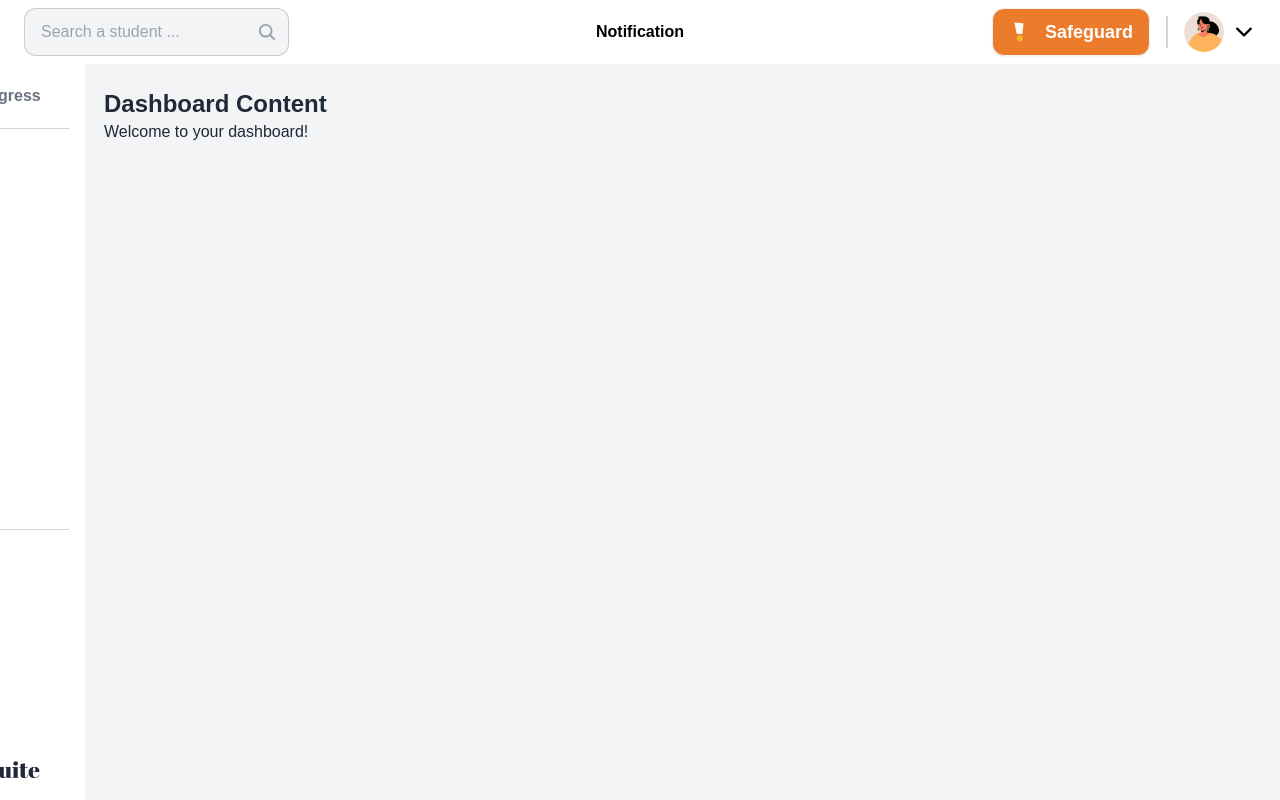
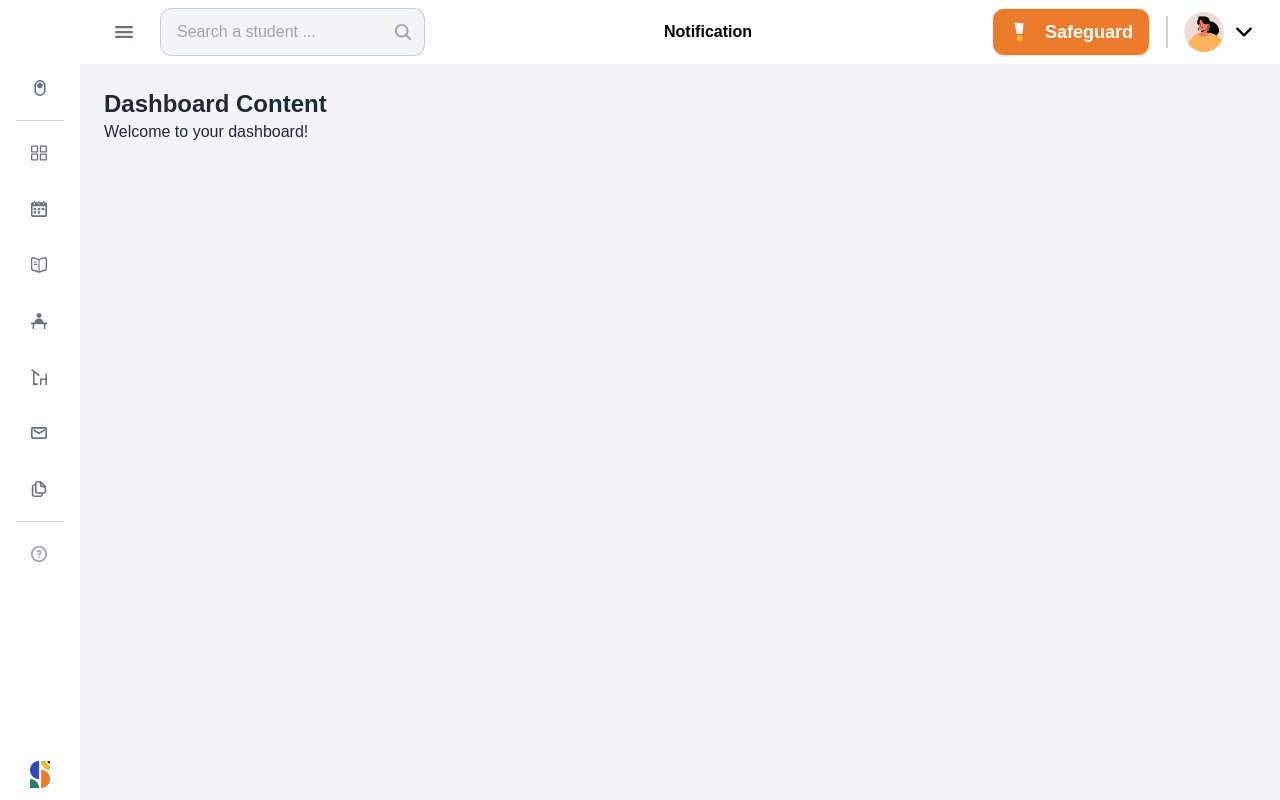
Before and after one commit to Habibhanini/schoolsuits, a Next.js app: page /dashboard in a window 1280 px wide. Built offline with nearby package versions, Linux system fonts and the light colour scheme.

Commit message:
fixed Layout basically completed

```diff
--- a/app/components/LeftSidebar.tsx
+++ b/app/components/LeftSidebar.tsx
@@ -1,41 +1,42 @@
 import Link from "next/link";
-import LeftSideBarLinks from "./NavLinks/LeftSidebarLinks"; // Ensure this path is correct
+import LeftSideBarLinks from "./NavLinks/LeftSidebarLinks";
 import Image from "next/image";
 
-// Define the props interface
 interface LeftSidebarProps {
-  isOpen: boolean; // to track whether the sidebar is open or closed
-  toggleSidebar: () => void; // function to toggle the sidebar
+  isOpen: boolean;
+  toggleSidebar: any; // to track whether the sidebar is open or closed
 }
 
+// LeftSidebar component
 const LeftSidebar: React.FC<LeftSidebarProps> = ({ isOpen, toggleSidebar }) => {
   return (
     <div
-      className={`fixed inset-y-0 left-0 w-64 bg-white mt-14 p-4 transform transition-transform duration-400 ease-in-out ${
-        isOpen ? "translate-x-0 lg:static" : "-translate-x-2/3"
+      className={`fixed inset-y-0 left-0 bg-white p-4  transition-all duration-200  ${
+        isOpen ? "w-64" : "w-20"
       }`}
-      onMouseEnter={toggleSidebar} // Open on hover
-      onMouseLeave={toggleSidebar} // Close on mouse leave
     >
-      <LeftSideBarLinks />
+      {/* Links and icons */}
+      <div className="mt-12">
+        <LeftSideBarLinks isOpen={isOpen} />
+      </div>
+      {/* Bottom images */}
       <div className="absolute bottom-4 left-0 right-0 flex justify-center space-x-2">
         <Link href="#">
           <Image
             src="/images/LogoSchoolSuite.png"
             alt="First Image"
-            width={20}
-            height={20}
-            className="mr-4"
+            width={isOpen ? 20 : 20}
+            height={isOpen ? 20 : 20}
+            className={`translate-y-1 ${!isOpen && "ml-2"}`}
           />
         </Link>
-
         <Link href="#">
           <Image
             src="/images/SchoolSuite.png"
             alt="Second Image"
-            width={120}
-            height={60}
-            className="translate-y-1"
+            width={isOpen ? 120 : 40}
+            height={isOpen ? 60 : 40}
+            className={`translate-y-1 ${!isOpen && "hidden"}`}
           />
         </Link>
       </div>
--- a/app/components/NavLinks/LeftSidebarLinks.tsx
+++ b/app/components/NavLinks/LeftSidebarLinks.tsx
@@ -12,7 +12,11 @@ import {
   FaQIcon,
 } from "@/app/icons/SvgIcons";
 
-const LeftSideBarLinks = () => {
+interface LeftSideBarLinksProps {
+  isOpen: boolean; // Prop to determine if sidebar is open or closed
+}
+
+const LeftSideBarLinks: React.FC<LeftSideBarLinksProps> = ({ isOpen }) => {
   const [activeLink, setActiveLink] = useState("");
 
   const links = [
@@ -21,9 +25,10 @@ const LeftSideBarLinks = () => {
       href: "#",
       icon: (
         <DashboardIcon
-          className={`mr-[-26px] ml-[-10px] ${
-            activeLink === "Dashboard" ? "fill-white" : "fill-gray-500"
-          }`}
+          className={`
+          ${activeLink === "Dashboard" ? "fill-white" : "fill-gray-500"}
+          ${isOpen ? "mr-[-26px] ml-[-10px]" : "mr-2"}
+        `}
         />
       ),
     },
@@ -32,9 +37,10 @@ const LeftSideBarLinks = () => {
       href: "#",
       icon: (
         <ScheduleIcon
-          className={`mr-[-26px] ml-[-10px] ${
-            activeLink === "Schedule" ? "fill-white" : "fill-gray-500"
-          }`}
+          className={`
+          ${activeLink === "Dashboard" ? "fill-white" : "fill-gray-500"}
+          ${isOpen ? "mr-[-26px] ml-[-10px]" : "mr-2"}
+        `}
         />
       ),
     },
@@ -43,9 +49,10 @@ const LeftSideBarLinks = () => {
       href: "#",
       icon: (
         <LessonsIcon
-          className={`mr-[-26px] ml-[-10px] ${
-            activeLink === "Lessons" ? "fill-white" : "fill-gray-500"
-          }`}
+          className={`
+          ${activeLink === "Dashboard" ? "fill-white" : "fill-gray-500"}
+          ${isOpen ? "mr-[-26px] ml-[-10px]" : "mr-2"}
+        `}
         />
       ),
     },
@@ -54,9 +61,10 @@ const LeftSideBarLinks = () => {
       href: "#",
       icon: (
         <StudentsIcon
-          className={`mr-[-26px] ml-[-10px] ${
-            activeLink === "Students" ? "fill-white" : "fill-gray-500"
-          }`}
+          className={`
+          ${activeLink === "Dashboard" ? "fill-white" : "fill-gray-500"}
+          ${isOpen ? "mr-[-26px] ml-[-10px]" : "mr-2"}
+        `}
         />
       ),
     },
@@ -65,9 +73,10 @@ const LeftSideBarLinks = () => {
       href: "#",
       icon: (
         <ClassesIcon
-          className={`mr-[-26px] ml-[-10px] ${
-            activeLink === "Classes" ? "fill-white" : "fill-gray-500"
-          }`}
+          className={`
+          ${activeLink === "Dashboard" ? "fill-white" : "fill-gray-500"}
+          ${isOpen ? "mr-[-26px] ml-[-10px]" : "mr-2"}
+        `}
         />
       ),
     },
@@ -76,9 +85,10 @@ const LeftSideBarLinks = () => {
       href: "#",
       icon: (
         <MessagesIcon
-          className={`mr-[-26px] ml-[-10px] ${
-            activeLink === "Messages" ? "fill-white" : "fill-gray-500"
-          }`}
+          className={`
+          ${activeLink === "Dashboard" ? "fill-white" : "fill-gray-500"}
+          ${isOpen ? "mr-[-26px] ml-[-10px]" : "mr-2"}
+        `}
         />
       ),
     },
@@ -87,9 +97,10 @@ const LeftSideBarLinks = () => {
       href: "#",
       icon: (
         <DocumentsIcon
-          className={`mr-[-26px] ml-[-10px] ${
-            activeLink === "Documents" ? "fill-white" : "fill-gray-500"
-          }`}
+          className={`
+          ${activeLink === "Dashboard" ? "fill-white" : "fill-gray-500"}
+          ${isOpen ? "mr-[-26px] ml-[-10px]" : "mr-2"}
+        `}
         />
       ),
     },
@@ -112,15 +123,15 @@ const LeftSideBarLinks = () => {
         onClick={() => handleClick("No class in progress")}
       >
         <ProgressIcon
-          className={`mr-[-26px] ml-[-10px] ${
-            activeLink === "No class in progress" ? "fill-white" : ""
-          }`}
+          className={`
+            ${activeLink === "No class in progress" ? "fill-white" : ""}
+            ${isOpen ? "mr-[-26px] ml-[-10px]" : "mr-[-16px]"}`}
         />
-        No class in progress
+
+        {isOpen && <span>No class in progress </span>}
       </Link>
 
       <div className="w-full h-[1px] bg-gray-300 "></div>
-
       {links.map((link) => (
         <li key={link.name}>
           <Link
@@ -132,8 +143,13 @@ const LeftSideBarLinks = () => {
             }`}
             onClick={() => handleClick(link.name)}
           >
-            <span className="mr-2">{link.icon}</span>
-            {link.name}
+            {/* Icon */}
+            <span className={`mr-2 ${!isOpen && "mx-auto ml-[-8px]"}`}>
+              {link.icon}
+            </span>
+
+            {/* Text, hidden when collapsed */}
+            {isOpen && <span>{link.name}</span>}
           </Link>
         </li>
       ))}
@@ -151,9 +167,10 @@ const LeftSideBarLinks = () => {
         <FaQIcon
           className={`mr-[-26px] ml-[-10px] ${
             activeLink === "Help and FAQ" ? "fill-white" : "fill-[#97A3B6]"
-          }`}
+          }
+            ${isOpen ? "mr-[-26px] ml-[-10px]" : "ml-[-8px]"}`}
         />
-        Help and FAQ
+        {isOpen && <span> Help and FAQ</span>}
       </Link>
     </ul>
   );
--- a/app/components/Navbar.tsx
+++ b/app/components/Navbar.tsx
@@ -1,16 +1,21 @@
+import { IoSearch } from "react-icons/io5";
+import { IoIosArrowDown } from "react-icons/io";
+import { IoMenu } from "react-icons/io5"; // Icon for sidebar toggle
 import Image from "next/image";
 import { useState } from "react";
-import { IoSearch } from "react-icons/io5";
-import { IoIosArrowDown } from "react-icons/io";
+import Link from "next/link";
 import { SafeGuardAlert, SafeGuardCheck } from "../icons/SvgIcons";
-import Link from "next/link";
-const Navbar = () => {
+
+interface NavbarProps {
+  toggleSidebar: () => void; // Function to toggle sidebar
+}
+
+const Navbar: React.FC<NavbarProps> = ({ toggleSidebar }) => {
   const [isDropdownOpen, setIsDropdownOpen] = useState(false);
-
   const [isSafeguarding, setIsSafeguarding] = useState(false);
 
   const handleClick = () => {
-    setIsSafeguarding(!isSafeguarding); // Toggle the state
+    setIsSafeguarding(!isSafeguarding);
   };
 
   const toggleDropdown = () => {
@@ -18,8 +23,16 @@ const Navbar = () => {
   };
 
   return (
-    <div className="navbar bg-white shadow-lg px-6">
-      <div className="navbar-start">
+    <div className="navbar bg-white shadow-lg px-6 flex items-center">
+      {/* Sidebar toggle button */}
+      <button
+        onClick={toggleSidebar}
+        className="p-2 mr-4 text-gray-500 focus:outline-none focus:ring-2 focus:ring-gray-400 rounded-md"
+      >
+        <IoMenu className="h-6 w-6" />
+      </button>
+
+      <div className="navbar-start flex-grow">
         <div className="relative">
           <input
             type="text"
@@ -58,7 +71,6 @@ const Navbar = () => {
           )}
         </button>
 
-        {/* Vertical splitter */}
         <div className="border-l-2 border-gray-300 h-8"></div>
 
         <div className="relative">
@@ -76,7 +88,6 @@ const Navbar = () => {
             <IoIosArrowDown className="h-6 w-6 text-black" />
           </button>
 
-          {/* Dropdown menu */}
           {isDropdownOpen && (
             <div className="absolute right-0 mt-2 w-48 bg-white border rounded-lg shadow-lg py-2">
               <Link
--- a/app/dashboard/page.tsx
+++ b/app/dashboard/page.tsx
@@ -1,14 +1,13 @@
-"use client"; // Ensure you have this directive for client-side components
-import { useState } from "react"; // Import useState
-import Navbar from "../components/Navbar"; // Ensure this path is correct
-import LeftSidebar from "../components/LeftSidebar"; // Ensure this path is correct
-import RightSidebar from "../components/RightSidebar"; // Ensure this path is correct
+"use client";
+import { useState } from "react";
+import Navbar from "../components/Navbar";
+import LeftSidebar from "../components/LeftSidebar";
 
 const Dashboard = () => {
-  const [isSidebarOpen, setIsSidebarOpen] = useState(false); // State to manage sidebar visibility
+  const [isSidebarOpen, setIsSidebarOpen] = useState(false);
 
   const toggleSidebar = () => {
-    setIsSidebarOpen(!isSidebarOpen); // Toggle sidebar state
+    setIsSidebarOpen(!isSidebarOpen);
   };
 
   return (
@@ -16,19 +15,17 @@ const Dashboard = () => {
       {/* Left Sidebar */}
       <LeftSidebar isOpen={isSidebarOpen} toggleSidebar={toggleSidebar} />
 
-      {/* Right Section: Navbar on top and content below */}
-      <div className="flex-1 flex flex-col">
-        {/* Navbar at the top right */}
-        <div className="flex justify-between">
-          <div className="flex-1"></div> {/* Empty space on the left */}
-          <Navbar />
-        </div>
-        {/* Main content area below the navbar */}
+      {/* Main Section */}
+      <div
+        className={`flex-1 flex flex-col ${isSidebarOpen ? "ml-64" : "ml-20"}`}
+      >
+        {/* Pass toggleSidebar to Navbar */}
+        <Navbar toggleSidebar={toggleSidebar} />
+
+        {/* Main content area */}
         <div className="flex-1 p-6 bg-gray-100">
-          <div className={`${isSidebarOpen ? "ml-0" : "ml-20"}`}>
-            <h1 className="text-2xl font-bold">Dashboard Content</h1>
-            <p>Welcome to your dashboard!</p>
-          </div>
+          <h1 className="text-2xl font-bold">Dashboard Content</h1>
+          <p>Welcome to your dashboard!</p>
         </div>
       </div>
     </div>
```
